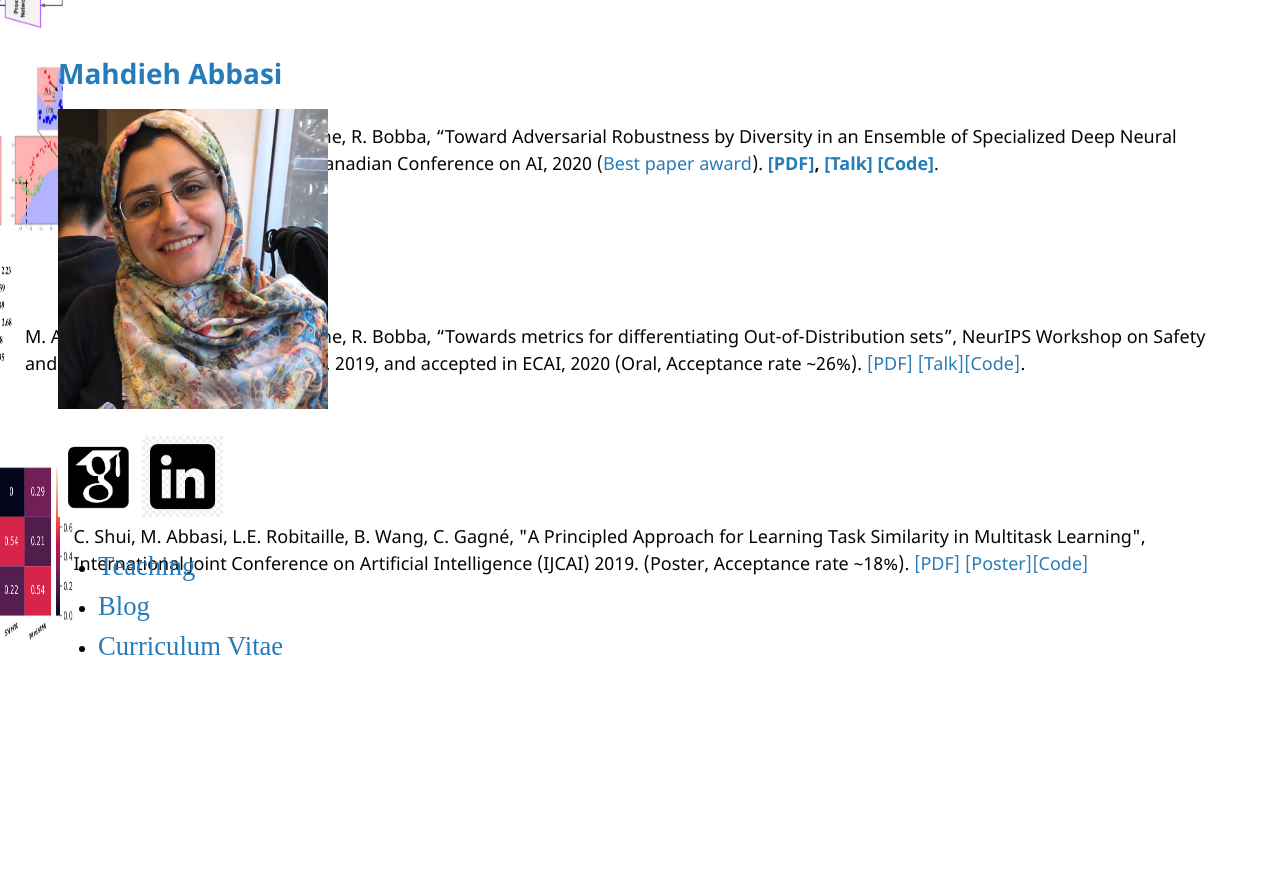
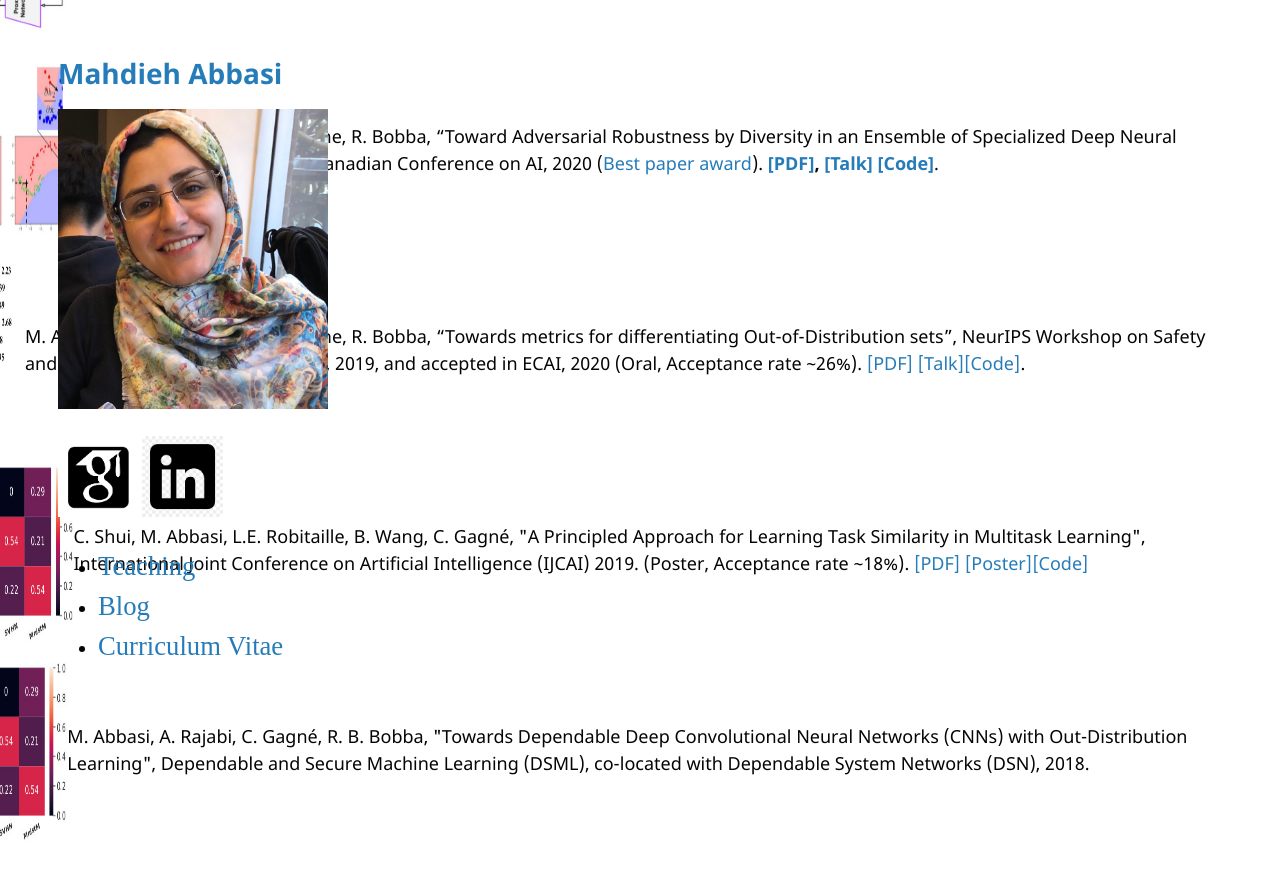
Before and after one commit to mahdaneh/mahdaneh.github.io, a Jekyll site: the page built from index.md, in a window 1280 px wide and 900 px high, scrolled down 663 px. Shown: the top 879 px of the window. Built offline with Jekyll 4.4.1, drawn with Linux system fonts in a browser that asks for light colours; the repository's description, which GitHub fills in, is left out; our own code applies the rules of GitHub Pages for plain Markdown files; before the commit the page ends 1363 px from its top, so only the background shows below that.

Commit message:
Update index.md

```diff
--- a/index.md
+++ b/index.md
@@ -53,7 +53,7 @@ layout: default
 
 <div class="parent">
  <div class="img">
-<img width="250" height="200" style="vertical-align:middle" src="/images/MTL.jpg" >
+<img width="300" height="200" style="vertical-align:middle" src="/images/MTL.jpg" />
    </div>
  <div class="text">
 
@@ -61,3 +61,16 @@ layout: default
  <a href="/Posters/2019_07___Deep_Multitask___IJCAI_Poster.pdf">[Poster]</a><a href="">[Code]</a></span>
 </div>
 </div>
+
+
+<div class="parent">
+ <div class="img">
+<img width="300" height="200" style="vertical-align:middle" src="/images/MTL.jpg" />
+     </div>
+ <div class="text">
+M. Abbasi, A. Rajabi, C. Gagné, R. B. Bobba, "Towards Dependable Deep Convolutional Neural Networks (CNNs) with Out-Distribution Learning", Dependable and Secure Machine Learning (DSML), co-located with Dependable System Networks (DSN), 2018.
+ </div>
+ <div class="text">
+
+  </div>
+</div>
```
